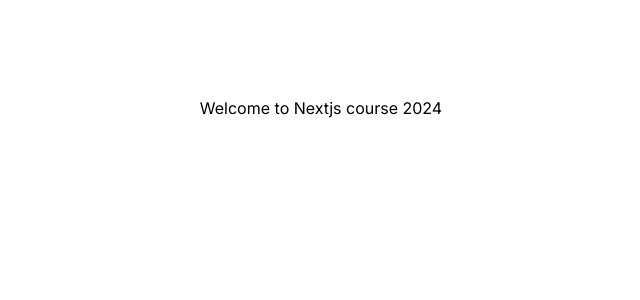
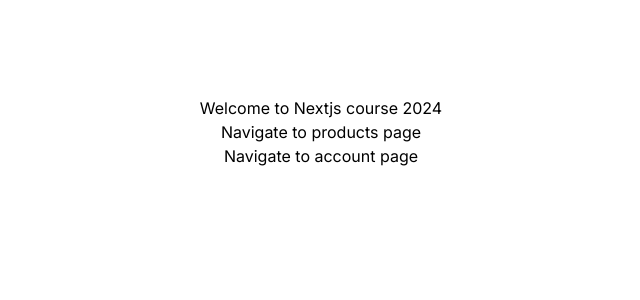
Before and after one commit to codewithzaman/nextjs-course, a Next.js app: page / in a window 1280 px wide. Shown: the top 300 px of the page, without its empty margins (319-959 px from the left). Built offline with nearby package versions, Linux system fonts and the light colour scheme.

Commit message:
Update page.js
Navigation using Link

```diff
--- a/src/app/page.js
+++ b/src/app/page.js
@@ -1,8 +1,11 @@
+import Link from "next/link";
 
 export default function Home() {
   return (
-    <main className="flex min-h-screen flex-col items-center justify-between p-24">
+    <main className="flex min-h-screen flex-col items-center  p-24">
       <h1>Welcome to Nextjs course 2024</h1>
+      <Link href={"/products"}>Navigate to products page</Link>
+      <Link href={"/account"}>Navigate to account page</Link>
     </main>
   );
 }
```
